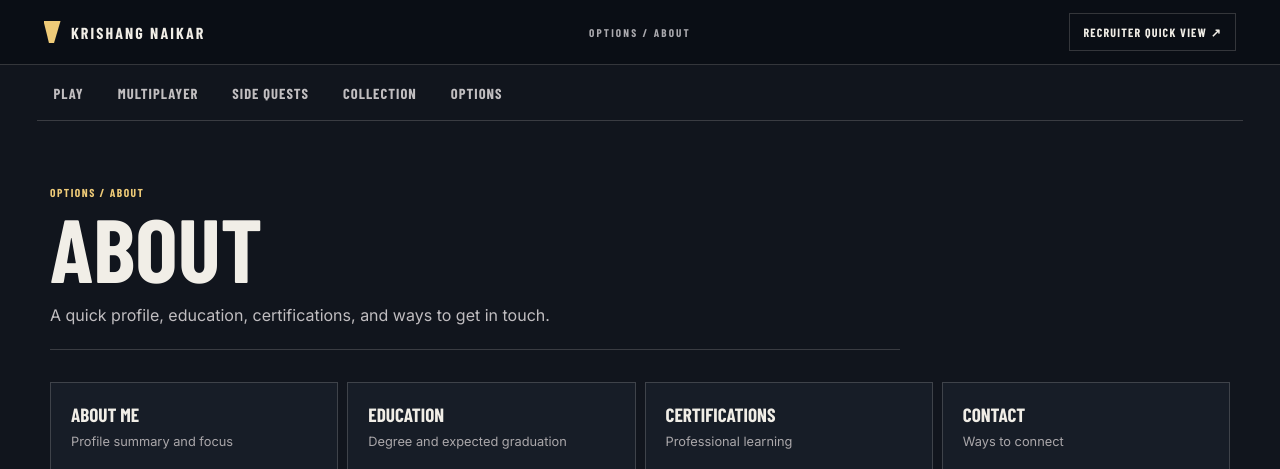
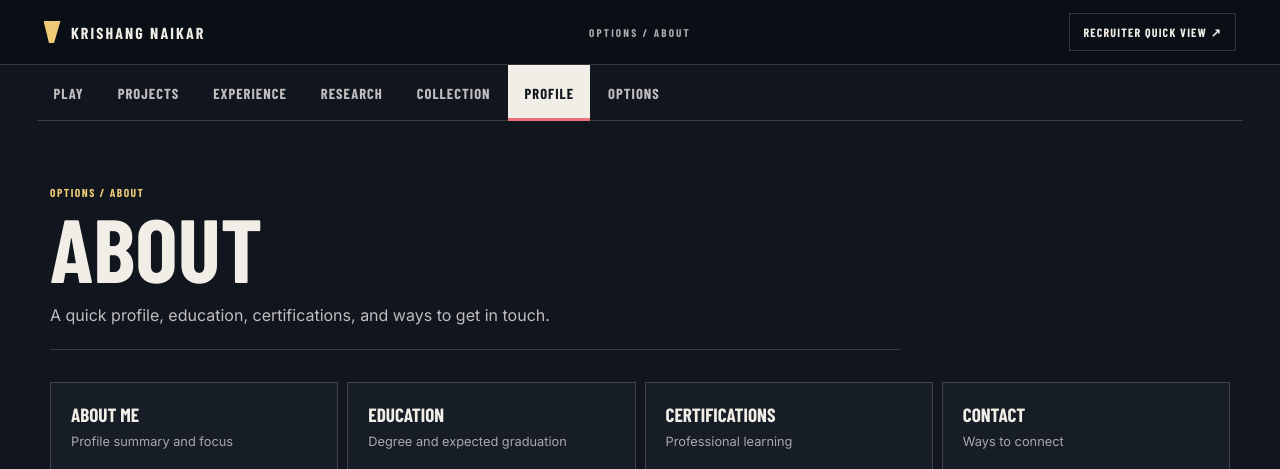
Before and after one commit to krishangnaikar/Portfolio, a Flask app: page /about in a window 1280 px wide. Shown: the top 469 px of the page. Run offline with Flask 3, Linux system fonts and the light colour scheme; some web fonts are replaced.

Commit message:
Update portfolio section tabs to game menu labels

```diff
--- a/templates/partials/game-nav.html
+++ b/templates/partials/game-nav.html
@@ -1,9 +1,10 @@
-<nav class="section-menu" aria-label="Portfolio sections">
-  <p class="menu-overline">NAVIGATION / MENU</p>
-  <a href="{{ url_for('projects_page') }}" class="menu-link{% if active_page == 'projects' %} is-active{% endif %}"><strong>PLAY</strong><small>PROJECTS / SOLO</small></a>
-  <a href="{{ url_for('experience_page') }}" class="menu-link{% if active_page == 'experience' %} is-active{% endif %}"><strong>MULTIPLAYER</strong><small>EXPERIENCE / TEAMS</small></a>
-  <a href="{{ url_for('research_page') }}" class="menu-link{% if active_page == 'research' %} is-active{% endif %}"><strong>SIDE QUESTS</strong><small>RESEARCH / IDEAS</small></a>
-  <a href="{{ url_for('skills_page') }}" class="menu-link{% if active_page == 'skills' %} is-active{% endif %}"><strong>COLLECTION</strong><small>SKILLS / TOOLKIT</small></a>
-  <a href="{{ url_for('settings_page') }}" class="menu-link{% if active_page == 'settings' %} is-active{% endif %}"><strong>OPTIONS</strong><small>SETTINGS / SUPPORT</small></a>
-  <p class="menu-foot">KRISHANG NAIKAR<br />SOFTWARE / AI / SYSTEMS</p>
+<nav class="section-menu" aria-label="Portfolio game menus">
+  <p class="menu-overline">MENU / SELECTION</p>
+  <a href="{{ url_for('index') }}" class="menu-link"><strong>Play</strong><small>Lobby</small></a>
+  <a href="{{ url_for('projects_page') }}" class="menu-link{% if active_page == 'projects' %} is-active{% endif %}"><strong>Projects</strong><small>Project select</small></a>
+  <a href="{{ url_for('experience_page') }}" class="menu-link{% if active_page == 'experience' %} is-active{% endif %}"><strong>Experience</strong><small>Career</small></a>
+  <a href="{{ url_for('research_page') }}" class="menu-link{% if active_page == 'research' %} is-active{% endif %}"><strong>Research</strong><small>Premier</small></a>
+  <a href="{{ url_for('skills_page') }}" class="menu-link{% if active_page == 'skills' %} is-active{% endif %}"><strong>Collection</strong><small>Skills</small></a>
+  <a href="{{ url_for('about_page') }}" class="menu-link{% if active_page == 'about' %} is-active{% endif %}"><strong>Profile</strong><small>About</small></a>
+  <a href="{{ url_for('settings_page') }}" class="menu-link{% if active_page == 'settings' %} is-active{% endif %}"><strong>Options</strong><small>Settings</small></a>
 </nav>
```
